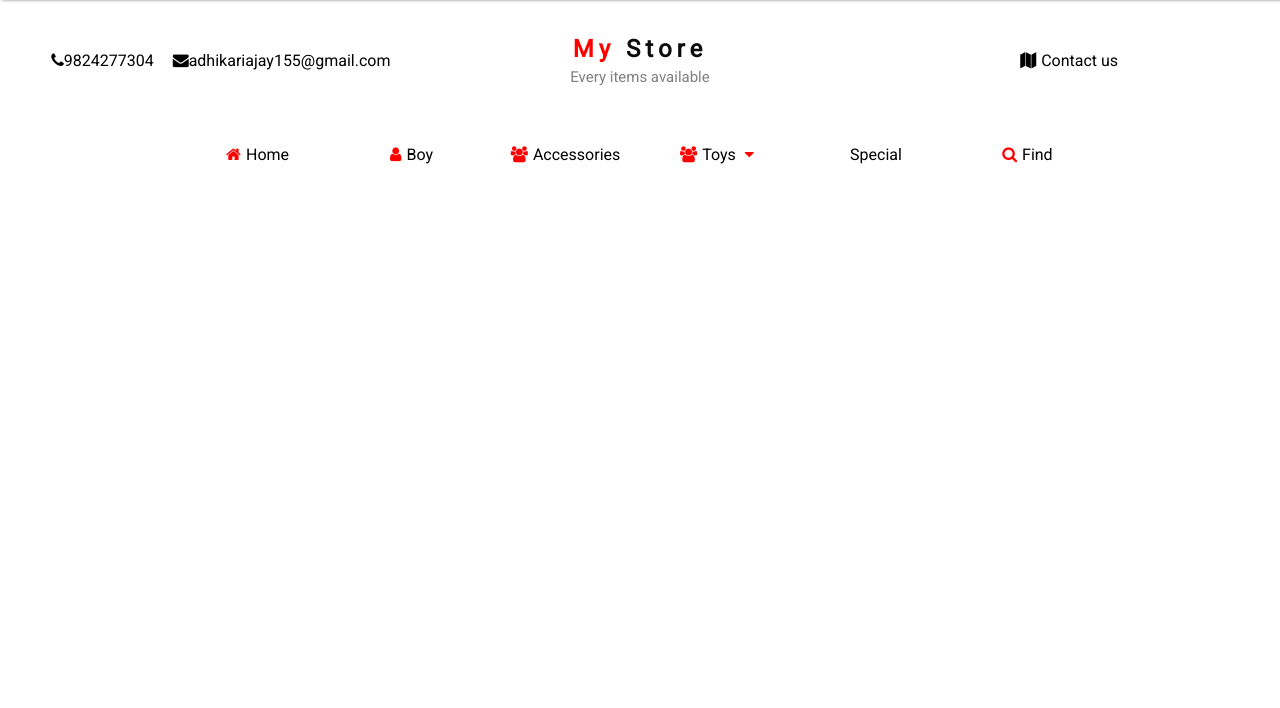
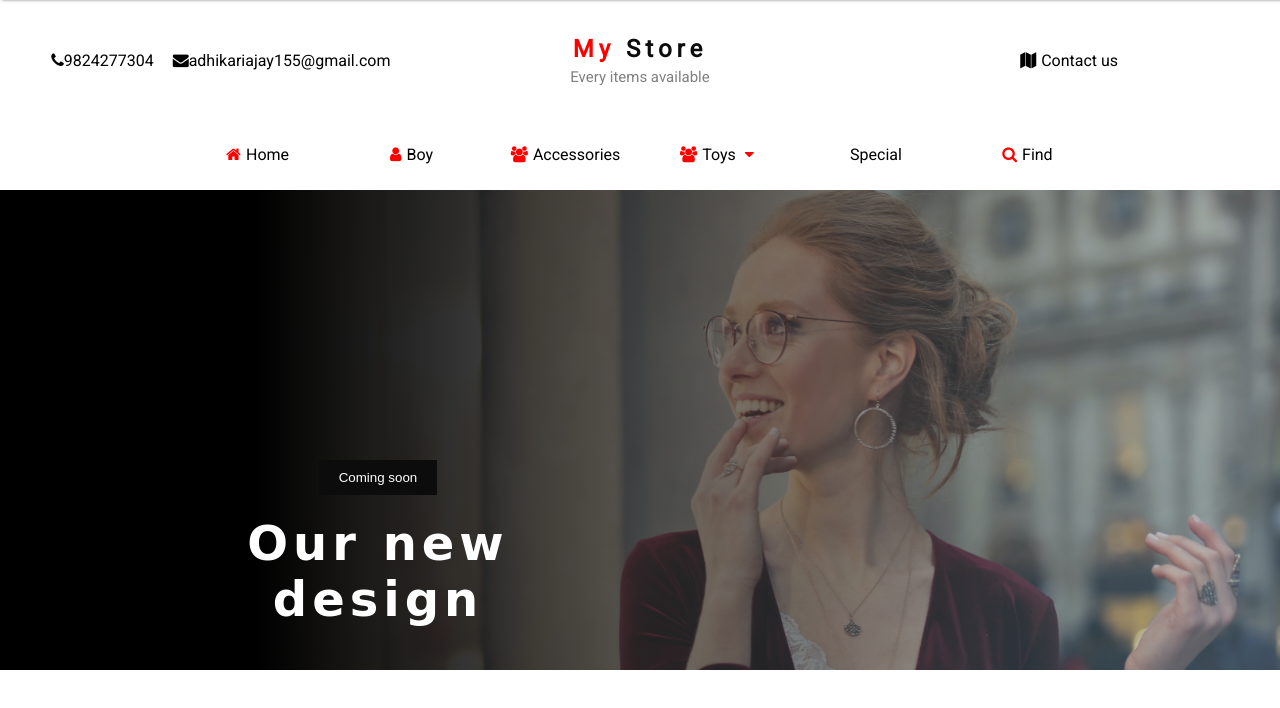
Before and after one commit to Ajayadhikari1/Ecommerse-website, a plain HTML site: page index.html in a window 1280 px wide. Shown: the part 80-788 px from the top of the page. Drawn offline with Linux system fonts and the light colour scheme; some icons are missing; a web font is replaced by a local one.

Commit message:
:sparkles: css html for section

```diff
--- a/index.html
+++ b/index.html
@@ -87,6 +87,15 @@
 
         </nav>
         <!--nav3 end-->
+
+        <!--featured start-->
+        <section class="featured">
+            <div class="featured-text">
+                <button>Coming soon</button>
+                <h2>Our new design</h2>
+            </div>
+        </section>
+        <!--featured end-->
     </header>
 </body>
 
--- a/style.css
+++ b/style.css
@@ -4,7 +4,7 @@
 body{
     scroll-behavior: smooth;
     font-family: 'Roboto', sans-serif;
-    /* font-family: 'Akaya Kanadaka', cursive; */
+
 }
 :root{
     --primary:red;
@@ -135,3 +135,31 @@ header{
 .nav3 ul li:hover>ul{
     display: block;
 }
+.featured {
+    width: 100%;
+    height: 60vh;
+    background:linear-gradient(to right,rgba(0,0,0,1) 20%, rgba(255,255,255,0.2)), url('img/g1.jpg');
+    background-size: cover;
+    background-position: top;
+    position: relative;
+}
+.featured-text{
+    max-width: 500px;
+    position: absolute;
+    top: 50%;
+    left: 10%;
+    color: white;
+    text-align: center;
+    padding: 10px;
+    font-size: 2rem;
+    letter-spacing: 5px;
+    font-family: 'Akaya Kanadaka', cursive;
+}
+.featured-text button{
+    padding: 10px 20px;
+    border: none;
+    outline: none;
+    background-color: var(--secondary);
+    margin: 20px 0px;
+    color: white;
+}
```
